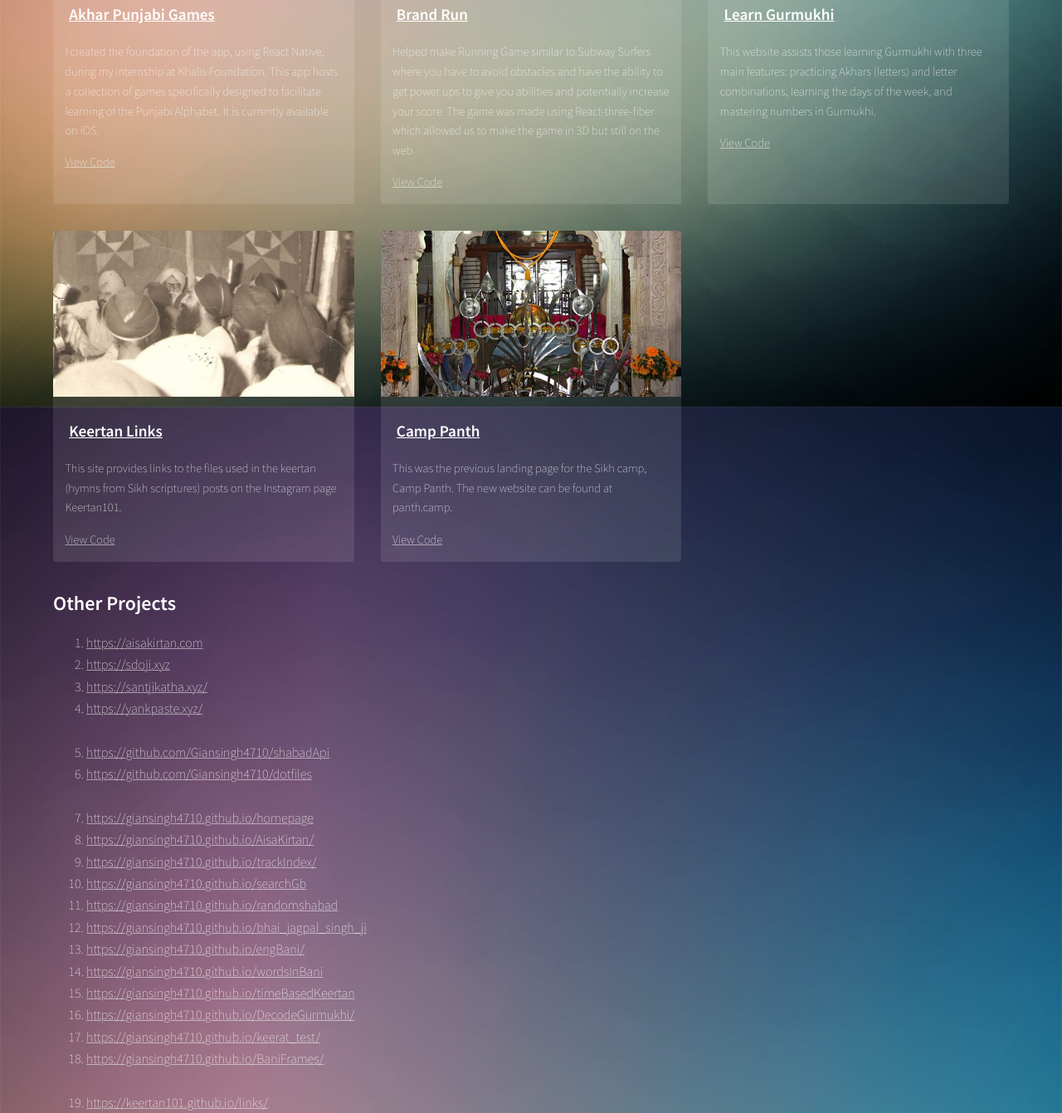
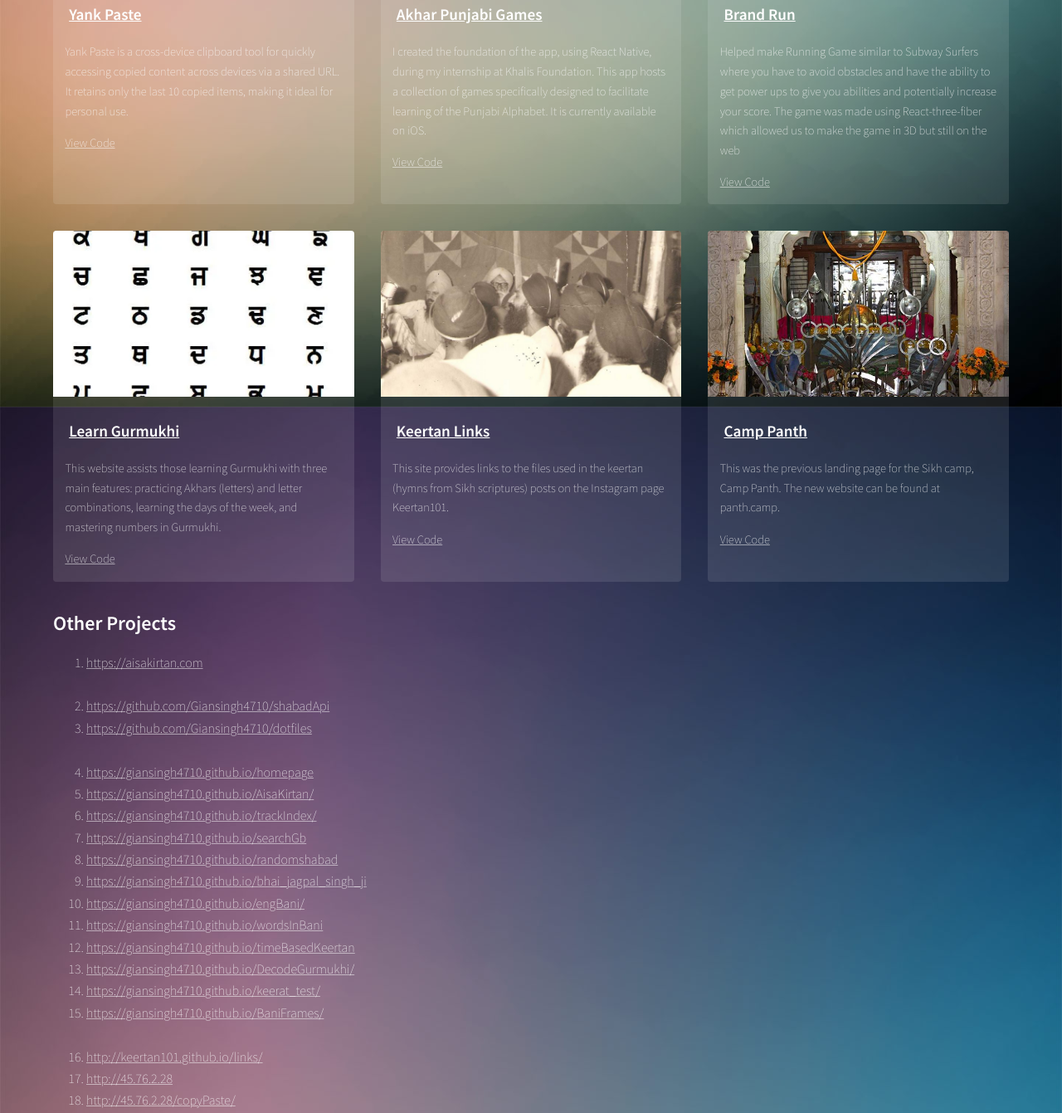
Before and after one commit to Giansingh4710/homepage, a plain HTML site: page index.html in a window 1280 px wide. Shown: the part 1395-2736 px from the top of the page at 83% size. Drawn offline with Linux system fonts and the light colour scheme.

Commit message:
added yankpaste

```diff
--- a/index.html
+++ b/index.html
@@ -1,4 +1,4 @@
-<!DOCTYPE html>
+<!doctype html>
 <!--
 	Visualize by TEMPLATED
 	templated.co @templatedco
@@ -58,7 +58,11 @@
             </a>
           </li>
           <li>
-            <a href="https://www.instagram.com/giansingh4710" class="icon" target="_blank">
+            <a
+              href="https://www.instagram.com/giansingh4710"
+              class="icon"
+              target="_blank"
+            >
               <i class="fa fa-instagram"></i>
               <span>Instagram</span>
             </a>
@@ -119,6 +123,14 @@
             "This app focuses on Santhiya, a method for learning to read Gurbani (Sikh Scriptures). It's available on iOS, Android, and Web platforms, offering specialized tools for improving reading proficiency.",
         },
         {
+          projectName: "Yank Paste",
+          linkToProject: "https://yankpaste.xyz/",
+          linkToCodebase: "https://github.com/Giansingh4710/yankpaste",
+          picLink: "./assets/pics/yankpaste.jpg",
+          description:
+            "Yank Paste is a cross-device clipboard tool for quickly accessing copied content across devices via a shared URL. It retains only the last 10 copied items, making it ideal for personal use.",
+        },
+        {
           projectName: "Akhar Punjabi Games",
           linkToProject:
             "https://apps.apple.com/us/app/akhar-punjabi-games/id1615504498",
@@ -164,9 +176,8 @@
 
       const otherRepos = [
         "https://aisakirtan.com",
-        "https://sdoji.xyz",
-        "https://santjikatha.xyz/",
-        "https://yankpaste.xyz/",
+        // "https://sdoji.xyz",
+        // "https://santjikatha.xyz/",
         "",
 
         "https://github.com/Giansingh4710/shabadApi",
@@ -187,7 +198,7 @@
         "https://giansingh4710.github.io/BaniFrames/",
         "",
 
-        "https://keertan101.github.io/links/",
+        "http://keertan101.github.io/links/",
         "http://45.76.2.28",
         "http://45.76.2.28/copyPaste/",
       ];
```
Also changed, not shown: assets/pics/yankpaste.jpg (added).
